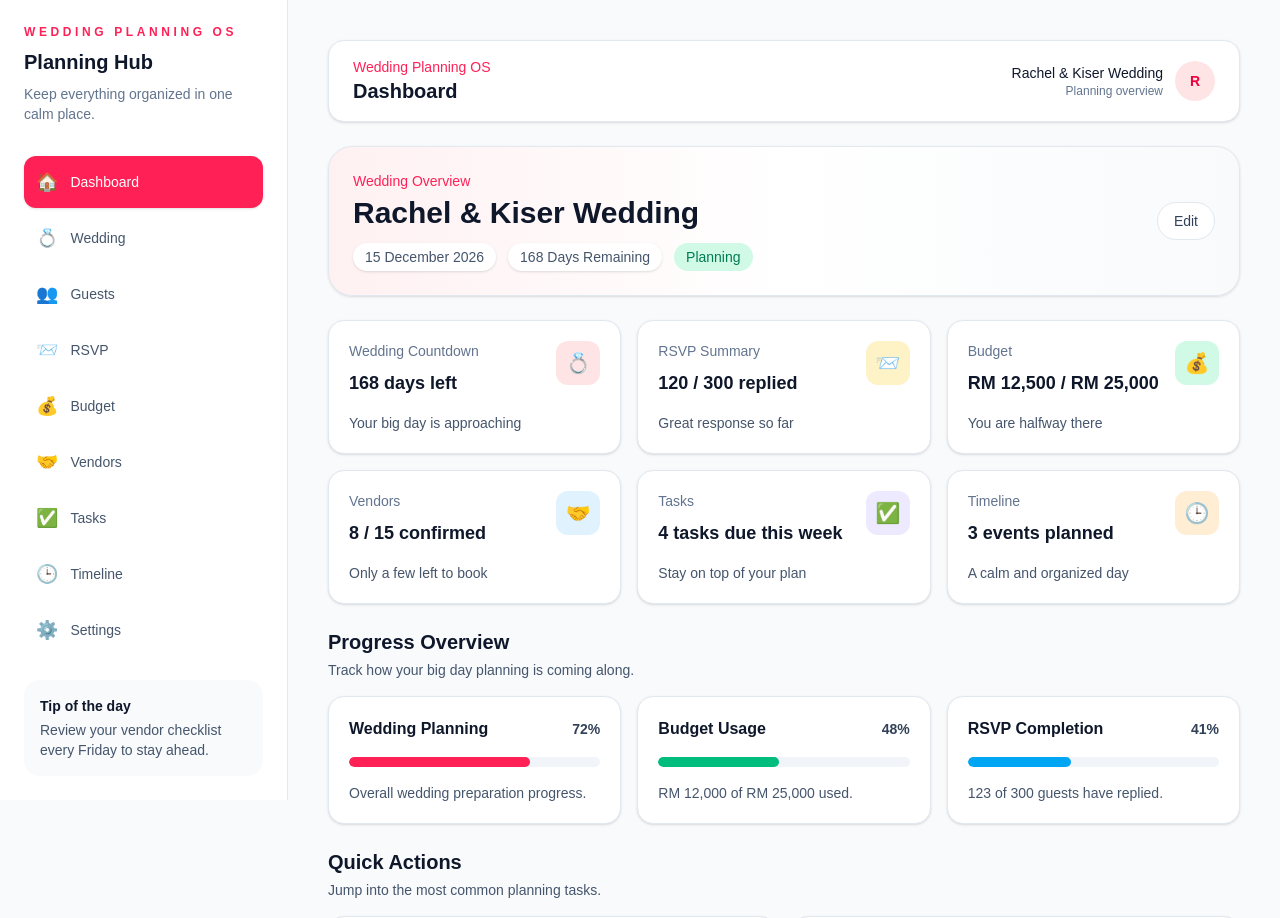
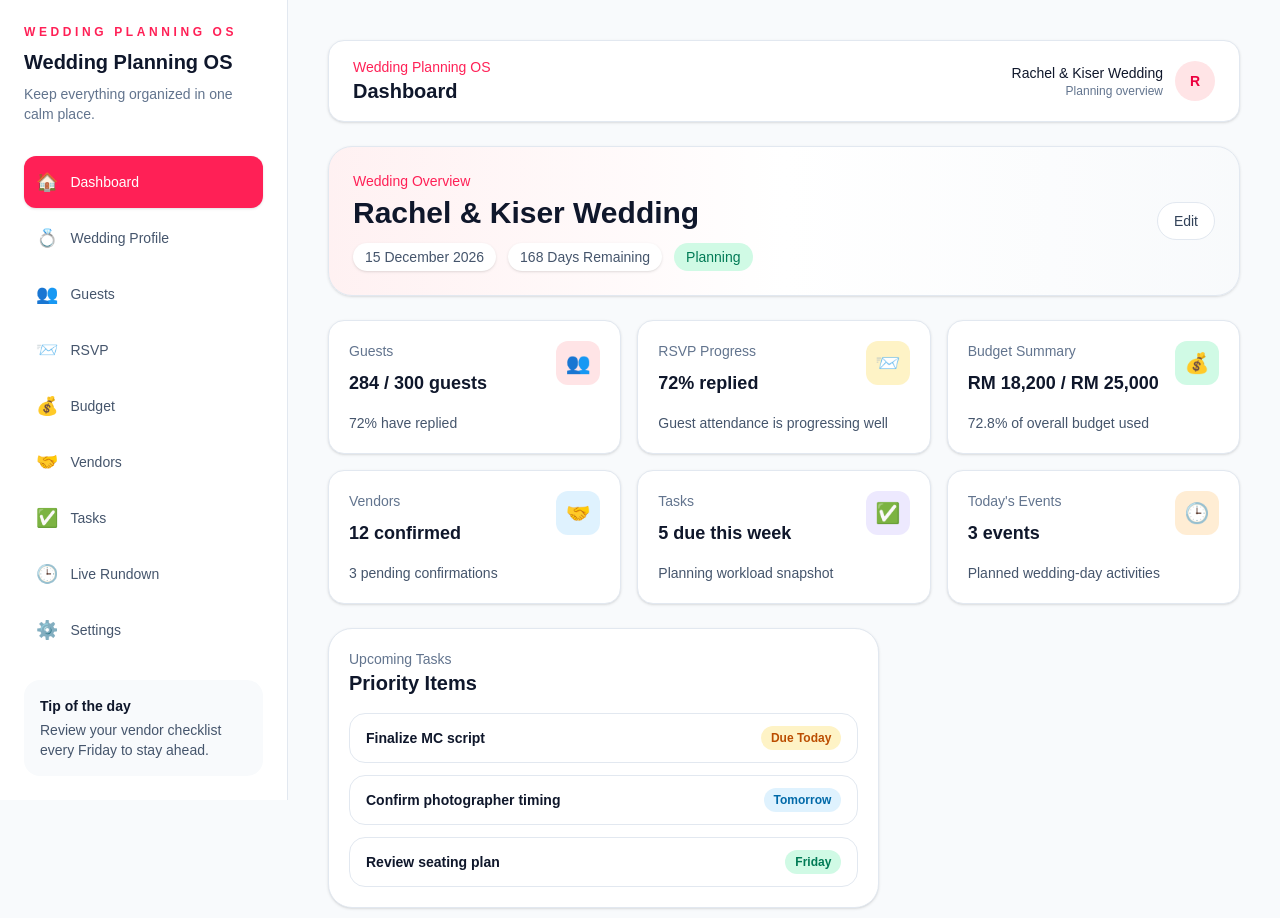
Before and after one commit to RCEventPlanner/WeddingPlanningOS, a Next.js app: page / in a window 1280 px wide. Shown: the top 918 px of the page. Built offline with nearby package versions, Linux system fonts and the light colour scheme.

Commit message:
feat: complete Module 9 dashboard foundation

```diff
--- a/app/page.tsx
+++ b/app/page.tsx
@@ -1,5 +1,4 @@
 import { DashboardCard } from "../components/DashboardCard";
-import { ProgressOverview } from "../components/ProgressOverview";
 import { QuickActions } from "../components/QuickActions";
 import { RecentActivity } from "../components/RecentActivity";
 import { Sidebar } from "../components/Sidebar";
@@ -8,45 +7,45 @@ import { WeddingHeader } from "../components/WeddingHeader";
 
 const dashboardCards = [
   {
-    title: "Wedding Countdown",
-    icon: "💍",
-    value: "168 days left",
-    subtitle: "Your big day is approaching",
+    title: "Guests",
+    icon: "👥",
+    value: "284 / 300 guests",
+    subtitle: "72% have replied",
     accentColor: "bg-rose-100 text-rose-600",
   },
   {
-    title: "RSVP Summary",
+    title: "RSVP Progress",
     icon: "📨",
-    value: "120 / 300 replied",
-    subtitle: "Great response so far",
+    value: "72% replied",
+    subtitle: "Guest attendance is progressing well",
     accentColor: "bg-amber-100 text-amber-600",
   },
   {
-    title: "Budget",
+    title: "Budget Summary",
     icon: "💰",
-    value: "RM 12,500 / RM 25,000",
-    subtitle: "You are halfway there",
+    value: "RM 18,200 / RM 25,000",
+    subtitle: "72.8% of overall budget used",
     accentColor: "bg-emerald-100 text-emerald-600",
   },
   {
     title: "Vendors",
     icon: "🤝",
-    value: "8 / 15 confirmed",
-    subtitle: "Only a few left to book",
+    value: "12 confirmed",
+    subtitle: "3 pending confirmations",
     accentColor: "bg-sky-100 text-sky-600",
   },
   {
     title: "Tasks",
     icon: "✅",
-    value: "4 tasks due this week",
-    subtitle: "Stay on top of your plan",
+    value: "5 due this week",
+    subtitle: "Planning workload snapshot",
     accentColor: "bg-violet-100 text-violet-600",
   },
   {
-    title: "Timeline",
+    title: "Today's Events",
     icon: "🕒",
-    value: "3 events planned",
-    subtitle: "A calm and organized day",
+    value: "3 events",
+    subtitle: "Planned wedding-day activities",
     accentColor: "bg-orange-100 text-orange-600",
   },
 ];
@@ -73,7 +72,42 @@ export default function Home() {
           ))}
         </div>
 
-        <ProgressOverview />
+        <section className="mt-6 grid gap-4 xl:grid-cols-[1.6fr_1fr]">
+          <div className="rounded-3xl border border-slate-200 bg-white p-5 shadow-sm">
+            <div className="mb-4">
+              <p className="text-sm font-medium text-slate-500">Upcoming Tasks</p>
+              <h2 className="text-xl font-semibold text-slate-900">Priority Items</h2>
+            </div>
+
+            <div className="space-y-3">
+              <div className="rounded-2xl border border-slate-200 px-4 py-3">
+                <div className="flex items-center justify-between gap-3">
+                  <span className="text-sm font-semibold text-slate-900">Finalize MC script</span>
+                  <span className="rounded-full bg-amber-100 px-2.5 py-1 text-xs font-semibold text-amber-700">
+                    Due Today
+                  </span>
+                </div>
+              </div>
+              <div className="rounded-2xl border border-slate-200 px-4 py-3">
+                <div className="flex items-center justify-between gap-3">
+                  <span className="text-sm font-semibold text-slate-900">Confirm photographer timing</span>
+                  <span className="rounded-full bg-sky-100 px-2.5 py-1 text-xs font-semibold text-sky-700">
+                    Tomorrow
+                  </span>
+                </div>
+              </div>
+              <div className="rounded-2xl border border-slate-200 px-4 py-3">
+                <div className="flex items-center justify-between gap-3">
+                  <span className="text-sm font-semibold text-slate-900">Review seating plan</span>
+                  <span className="rounded-full bg-emerald-100 px-2.5 py-1 text-xs font-semibold text-emerald-700">
+                    Friday
+                  </span>
+                </div>
+              </div>
+            </div>
+          </div>
+        </section>
+
         <QuickActions />
         <RecentActivity />
       </main>
--- a/components/Sidebar.tsx
+++ b/components/Sidebar.tsx
@@ -11,13 +11,13 @@ type NavItem = {
 
 const navItems: NavItem[] = [
   { label: "Dashboard", href: "/", icon: "🏠" },
-  { label: "Wedding", href: "/wedding", icon: "💍" },
+  { label: "Wedding Profile", href: "/wedding", icon: "💍" },
   { label: "Guests", href: "/guests", icon: "👥" },
   { label: "RSVP", href: "/rsvp", icon: "📨" },
   { label: "Budget", href: "/budget", icon: "💰" },
   { label: "Vendors", href: "/vendors", icon: "🤝" },
   { label: "Tasks", href: "/tasks", icon: "✅" },
-  { label: "Timeline", href: "/timeline", icon: "🕒" },
+  { label: "Live Rundown", href: "/timeline", icon: "🕒" },
   { label: "Settings", href: "/settings", icon: "⚙️" },
 ];
 
@@ -32,7 +32,7 @@ export function Sidebar() {
             Wedding Planning OS
           </p>
           <h2 className="mt-2 text-xl font-semibold text-slate-900">
-            Planning Hub
+            Wedding Planning OS
           </h2>
           <p className="mt-2 text-sm text-slate-500">
             Keep everything organized in one calm place.
```
Also changed, not shown: 1 other file (tests, documents, lock files or other folders).
